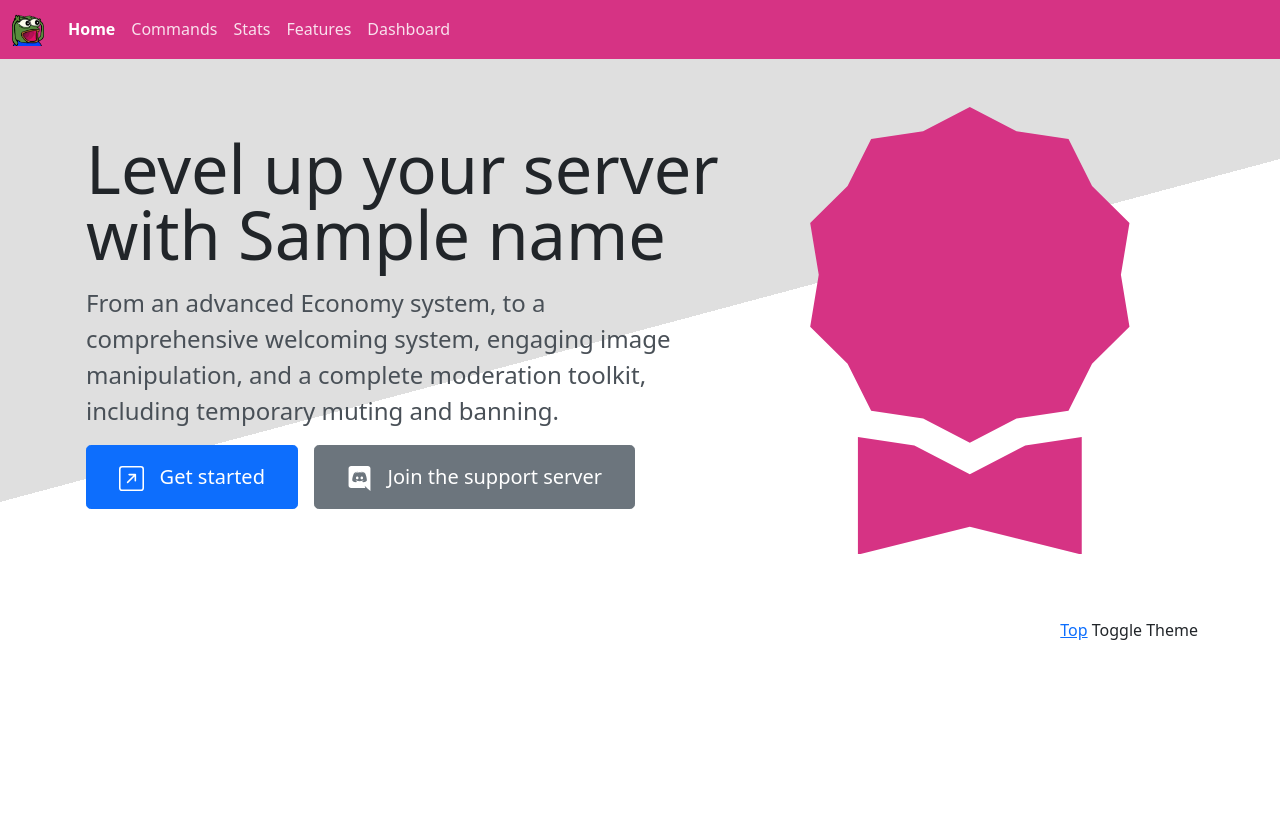
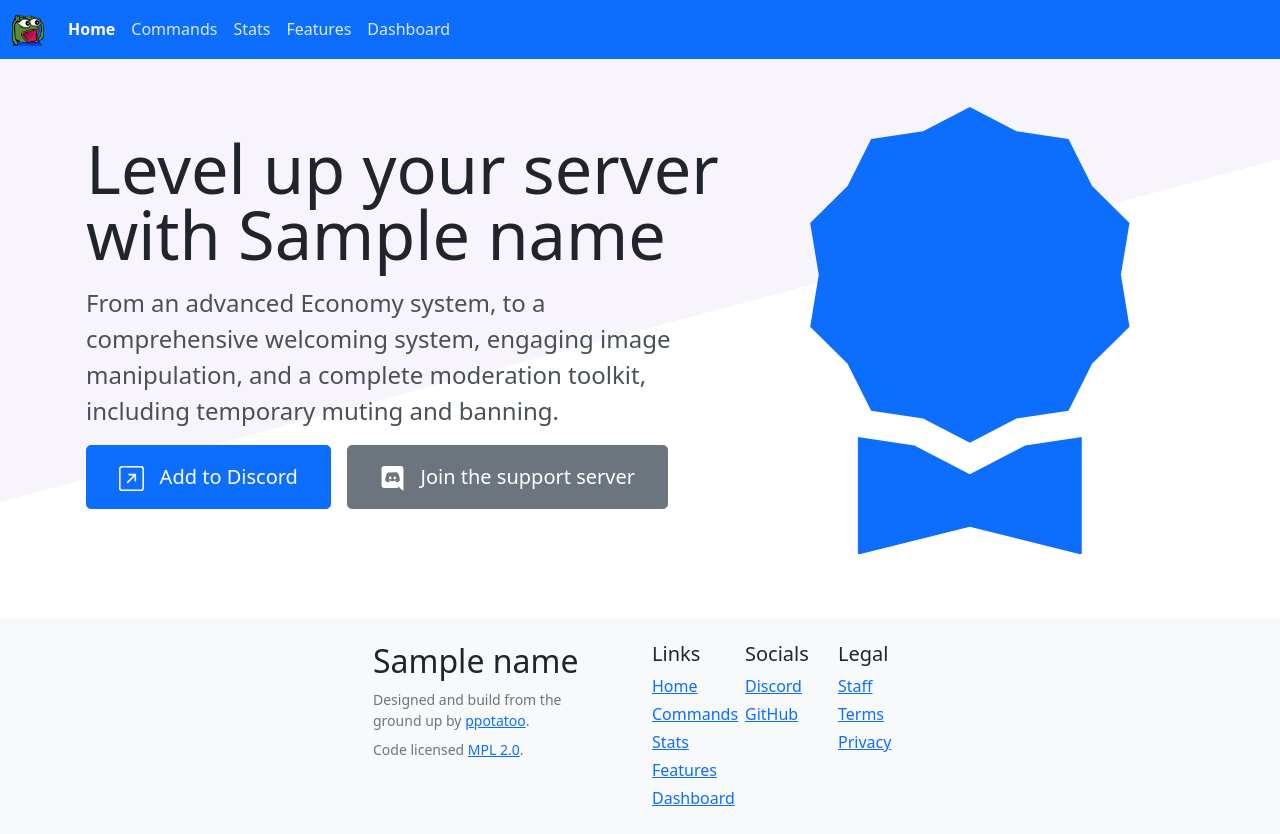
Before and after one commit to meizuBot/website, a Python web app: template templates/bootstrap_index.html in a window 1280 px wide. Before the commit the page ends 640 px from the top, so only its background shows below. Run offline with Jinja, Linux system fonts and the light colour scheme; the template is opened without the code that fills it: most values are stand-ins (such as "Sample title", 1, 10 or a date in 2020); some libraries are stand-ins or nearby versions.

Commit message:
got a nice footer done but i still need to add more things on the main page

```diff
--- a/static/css/bootstrap_index.css
+++ b/static/css/bootstrap_index.css
@@ -1,6 +1,6 @@
 .masthead {
     padding: 3rem 0;
-    background: linear-gradient(165deg, #dfdfdf 50%, #fff 50%);
+    background: linear-gradient(165deg, #f7f5fb 50%, #fff 50%);
 }
 
 .masthead h1 {
@@ -20,7 +20,7 @@
 }
 
 .award {
-    fill: var(--bs-pink);
+    fill: var(--bs-primary);
     transition: all 0.7s ease;
 }
 
--- a/static/css/navbar.css
+++ b/static/css/navbar.css
@@ -9,7 +9,7 @@
 
 
 .navbar {
-  background-color: var(--bs-pink);
+  background-color: var(--bs-primary);
 }
 
 .navbar-nav-svg {
@@ -25,3 +25,8 @@
 .navbar .navbar-nav .nav-link {
   color: rgba(255,255,255,0.85);
 }
+
+.center {
+  margin: auto;
+  width: 50%;
+}
--- a/templates/bootstrap.html
+++ b/templates/bootstrap.html
@@ -42,12 +42,52 @@
     <script src="/static/js/theme.js"></script>
     {% block js %}
     {% endblock %}
-    <footer class="bg-light">
-        <div class="container">
-            <p class="float-end">
-                <a href="#">Top</a>
-                <a onclick="toggleTheme()">Toggle Theme</a>
-            </p>
-        </div>
+    <footer class="pt-3 bg-light">
+        <div class="navbar bg-transparent">
+            <div class="container">
+                <div class="row center">
+                    <div class="col-md-5">
+                        <h2 class=""><a href="/" class="link-dark text-decoration-none">{{ name }}</a></h5>
+                        <ul class="list-unstyled small text-muted">
+                            <li class="mb-2">Designed and build from the ground up by <a href="https://github.com/ppotatoo">ppotatoo</a>.</li>
+                            <li class="mb-2">Code licensed <a href="https://www.mozilla.org/en-US/MPL/2.0/">MPL 2.0</a>.</li>
+                        </ul>
+                    </div>
+                    <div class="col-lg-2 offset-lg-1">
+                        <h5>Links</h5>
+                        <ul class="list-unstyled">
+                            {% for href, caption in left_navbar %}
+                                <li class="mb-1"><a href=href>{{ caption }}</a></li>
+                            {% endfor %}
+                        </ul>
+                    </div>
+                    <div class="col-lg-2">
+                        <h5>Socials</h5>
+                        <ul class="list-unstyled">
+                            <li class="mb-1">
+                                <a href="/support">Discord</a>
+                            </li>
+                            <li class="mb-1">
+                                <a href="https://github.com/reallybadbot">GitHub</a>
+                            </li>
+                        </ul>
+                    </div>
+                    <div class="col-lg-2">
+                        <h5>Legal</h5>
+                        <ul class="list-unstyled">
+                            <li class="mb-1">
+                                <a href="/staff">Staff</a>
+                            </li>
+                            <li class="mb-1">
+                                <a href="/terms">Terms</a>
+                            </li>
+                            <li class="mb-1">
+                                <a href="/privacy">Privacy</a>
+                            </li>
+                        </ul>
+                    </div>
+                </div>
+            </div>
+        </nav>
     </footer>
 </body>
--- a/templates/bootstrap_index.html
+++ b/templates/bootstrap_index.html
@@ -30,7 +30,7 @@ text-dark
                                 <svg xmlns="http://www.w3.org/2000/svg" width="25" height="25" fill="currentColor" viewBox="0 0 16 16">
                                     <path fill-rule="evenodd" d="M15 2a1 1 0 0 0-1-1H2a1 1 0 0 0-1 1v12a1 1 0 0 0 1 1h12a1 1 0 0 0 1-1V2zM0 2a2 2 0 0 1 2-2h12a2 2 0 0 1 2 2v12a2 2 0 0 1-2 2H2a2 2 0 0 1-2-2V2zm5.854 8.803a.5.5 0 1 1-.708-.707L9.243 6H6.475a.5.5 0 1 1 0-1h3.975a.5.5 0 0 1 .5.5v3.975a.5.5 0 1 1-1 0V6.707l-4.096 4.096z"/>
                                 </svg>
-                                &nbsp;&nbsp;Get started
+                                &nbsp;&nbsp;Add to Discord
                             </a>
                             <a href="/support" class="btn btn-lg btn-secondary mb-3">
                                 <svg xmlns="http://www.w3.org/2000/svg" width="25" height="25" fill="currentColor" viewBox="0 0 16 16">
```
